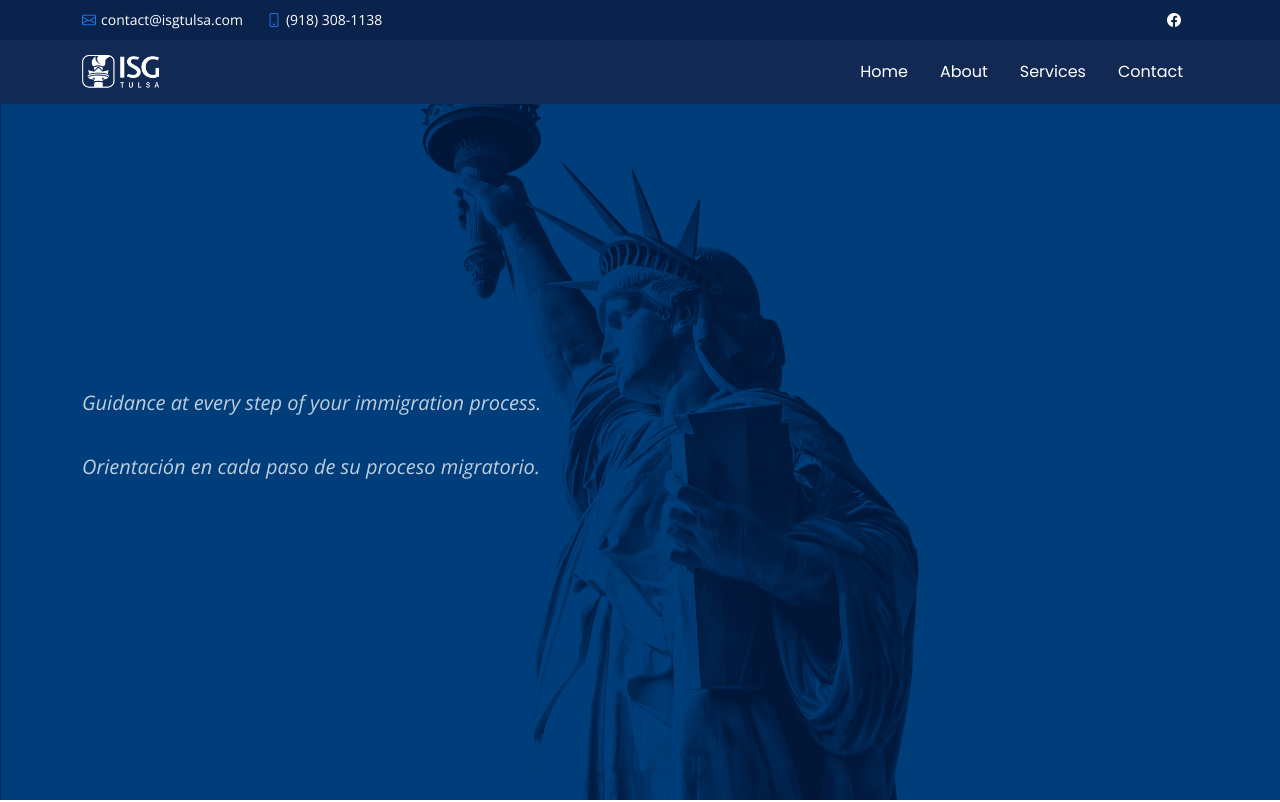
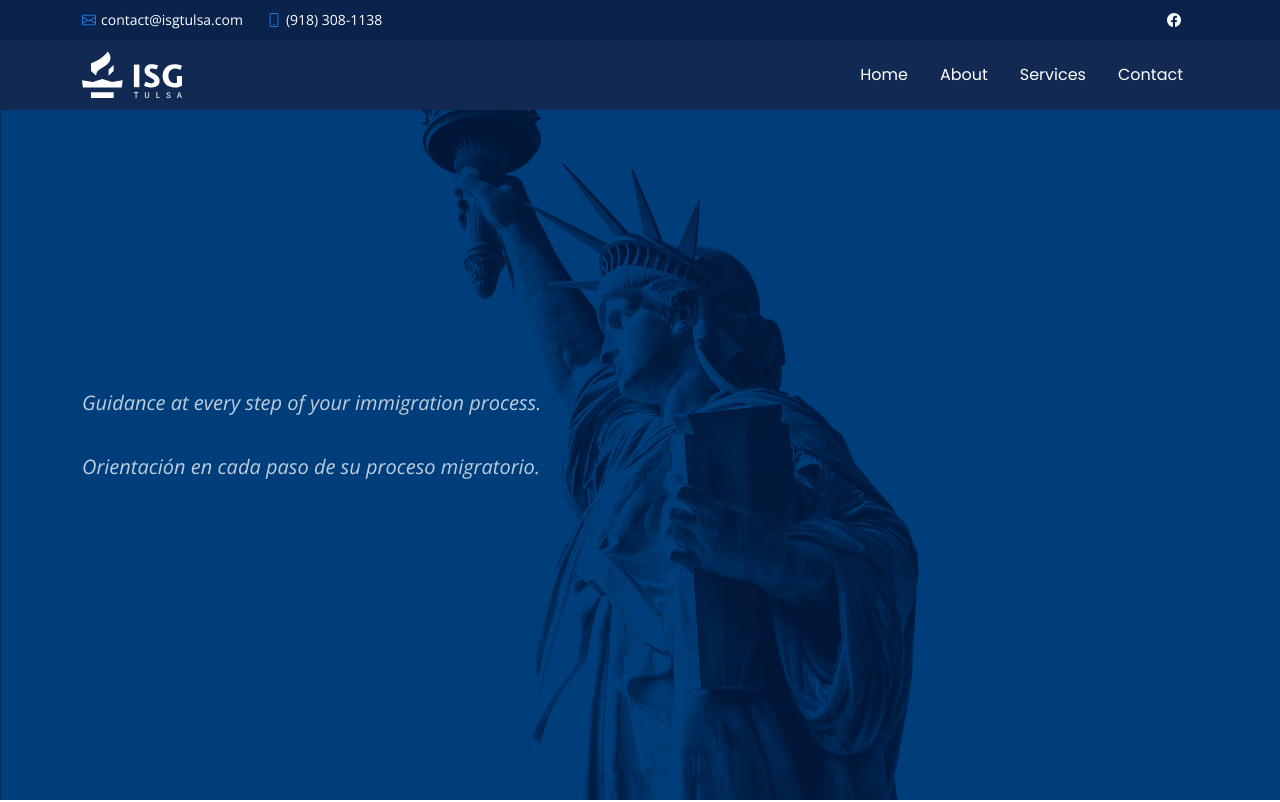
Before and after one commit to ISGW/isgsite, a plain HTML site: page index.html in a window 1280 px wide. Shown: the top 802 px of the page. Drawn offline with nearby package versions, Linux system fonts and the light colour scheme.

Commit message:
Update index.html

```diff
--- a/index.html
+++ b/index.html
@@ -63,8 +63,45 @@
       <div class="container position-relative d-flex align-items-center justify-content-between">
         <a href="index.html" class="logo d-flex align-items-center">
           <!-- Uncomment the line below if you also wish to use an image logo -->
-          <!-- <img src="assets/img/logo.png" alt=""> -->
-          <h1 class="sitename"><img src="assets/img/4logo.png"></h1>
+
+<h1 class="sitename">
+<svg id="Layer_2" data-name="Layer 2" xmlns="http://www.w3.org/2000/svg" viewBox="0 0 694.46 321.83" width="100" height="70">
+  <defs>
+    <style>
+      .cls-1, .cls-2 {
+        fill: #fff;
+      }
+      .cls-2 {
+        stroke: #fff;
+        stroke-miterlimit: 10;
+        stroke-width: .75px;
+      }
+    </style>
+  </defs>
+  <g id="Layer_1-2" data-name="Layer 1">
+    <g>
+      <g>
+        <path class="cls-1" d="m136.97,112.8c.21-.14.42-.28.62-.43,10.66-7.03,20.25-13.08,28.87-19.72,3.53-2.89,6.96-5.87,10.33-8.96,1.08-.98,2.16-1.99,3.23-3,.04-.03.08-.07.12-.12,3.58-3.71,6.97-7.75,10.16-12.29l.08-.13c4.64-7.96,7.28-17.22,7.28-27.1,0-6.25-1.06-12.26-3.02-17.84,0-.03-.02-.05-.03-.08-.65-1.52-1.37-3.09-2.2-4.68-2.11-4.14-4.84-8.51-8.27-13.12-.02-.03-.04-.06-.07-.08-1.58-1.78-3.27-3.46-5.07-5.02-.4-.34-1-.29-1.34.11-22.55,26.93-50.49,49.2-82.13,65.18-10.46,5.28-21.32,9.89-32.53,13.74-.38.13-.63.49-.63.89l.38,53.09c0,.26.11.51.31.69l3.82,3.47,5.09,4.64,24.58,22.37c.59.54,1.52.14,1.57-.65,1.15-17.97,11.09-33.57,25.59-42.5l13.25-8.44Z"/>
+        <path class="cls-1" d="m282.5,197.99l-5.99,48.26c-.06.47-.46.82-.93.82H6.93c-.47,0-.87-.35-.93-.82L0,197.99c-.08-.62.46-1.14,1.08-1.04l73.21,11.89c.14.02.29.01.43-.03l66.03-20.55c.18-.06.38-.06.56,0l66.45,20.56c.14.04.28.05.43.03l73.22-11.89c.62-.1,1.16.42,1.08,1.04Z"/>
+        <path class="cls-1" d="m220.1,92.93l-.29,40.28c0,.26-.11.51-.31.69l-3.82,3.47-29.6,26.93c-.61.55-1.58.12-1.57-.7l.29-40.28c0-.26.11-.51.31-.69l30.88-28.1,2.54-2.31c.61-.55,1.58-.12,1.57.7Z"/>
+        <rect class="cls-1" x="62.38" y="280.89" width="157.74" height="39.86" rx=".81" ry=".81"/>
+      </g>
+      <g>
+        <rect class="cls-1" x="360.37" y="88.59" width="38" height="156.8"/>
+        <path class="cls-1" d="m519.31,164.33h0c-5.28-4.22-11.13-8.01-17.4-11.25-5.89-3.04-11.4-6.06-16.37-8.98-4.69-2.75-8.66-5.71-11.81-8.79-2.5-2.44-3.71-5.22-3.71-8.49s1.17-5.54,3.68-7.58c2.75-2.23,6.62-3.37,11.52-3.37,4.18,0,8.63.36,13.23,1.06,4.62.71,9.93,1.92,15.78,3.61l4.18,1.21,11.11-27.32-5.02-1.57c-4.39-1.37-8.38-2.51-11.88-3.41-3.56-.91-7.06-1.62-10.4-2.12-3.29-.49-6.48-.84-9.48-1.05-3.01-.21-6.15-.32-9.34-.32-6.49,0-12.73.85-18.54,2.52-5.96,1.71-11.27,4.33-15.78,7.79-4.64,3.56-8.35,8.16-11.02,13.66-2.67,5.5-4.03,12-4.03,19.32,0,8.21,1.97,15.39,5.84,21.35,3.66,5.65,8.34,10.63,13.9,14.8,5.33,4,11.13,7.59,17.21,10.67,5.74,2.9,11.2,5.88,16.21,8.85,4.72,2.8,8.67,5.83,11.73,9,2.5,2.6,3.71,5.61,3.71,9.2,0,1.92-.41,3.63-1.26,5.22-.91,1.71-2.18,3.2-3.88,4.54-1.78,1.4-3.94,2.53-6.43,3.36-2.53.84-5.38,1.27-8.49,1.27-4.79,0-10.3-.61-16.36-1.83-5.98-1.19-12.5-3.48-19.39-6.8l-4.63-2.23-11.38,27.85,4.19,1.94c9.61,4.46,18.52,7.54,26.47,9.16,7.91,1.61,15.01,2.42,21.1,2.42,8.11,0,15.64-.98,22.38-2.92,6.89-1.98,12.9-4.9,17.88-8.69,5.1-3.88,9.11-8.74,11.93-14.46,2.82-5.71,4.25-12.25,4.25-19.44,0-8.7-1.98-16.3-5.89-22.59-3.71-5.97-8.36-11.21-13.83-15.59Z"/>
+        <path class="cls-1" d="m659.09,167.52v48.55c-2.42.51-4.51.82-6.23.95-2.71.19-5.53.29-8.36.29-7.3,0-13.75-1.39-19.17-4.14-5.49-2.78-10.13-6.49-13.79-11.06-3.73-4.65-6.62-10.05-8.59-16.08-1.99-6.09-3-12.46-3-18.94s1.01-13.34,3.01-19.58c1.95-6.11,4.88-11.51,8.71-16.07,3.8-4.52,8.54-8.19,14.11-10.91,5.51-2.7,12.01-4.06,19.33-4.06,4.41,0,9.29.48,14.51,1.44,5.2.95,11.58,2.88,18.97,5.73l4.51,1.74,10.91-28.32-4.32-1.82c-7.98-3.36-16.02-5.78-23.9-7.19-7.81-1.39-14.77-2.1-20.68-2.1-12.97,0-24.84,2.13-35.3,6.32-10.47,4.2-19.55,10.03-26.98,17.33-7.45,7.31-13.27,16-17.28,25.81-4,9.78-6.02,20.44-6.02,31.68s1.95,21.66,5.79,31.42c3.86,9.82,9.53,18.51,16.84,25.83,7.31,7.32,16.33,13.13,26.8,17.27,10.43,4.12,22.34,6.21,35.42,6.21,2.99,0,6.47-.21,10.32-.64,3.83-.42,7.88-1.05,12.04-1.89,4.2-.84,8.48-1.94,12.71-3.26,4.26-1.33,8.35-2.86,12.15-4.55l2.87-1.28v-68.69h-35.37Z"/>
+      </g>
+      <g>
+        <polygon class="cls-2" points="361.27 285.11 372.99 285.11 372.99 320.88 378 320.88 378 285.11 389.76 285.11 389.76 280.82 361.27 280.82 361.27 285.11"/>
+        <path class="cls-2" d="m460.72,306.28c0,6.59-2.18,10.95-9.24,10.95s-9.41-4.57-9.41-10.91v-25.5h-5.04v25.97c0,9.31,4.15,14.66,14.31,14.66,10.97,0,14.47-6.52,14.47-14.96v-25.67h-5.09v25.46Z"/>
+        <polygon class="cls-2" points="522.42 280.82 517.46 280.82 517.46 320.88 541 320.88 541.7 316.65 522.42 316.65 522.42 280.82"/>
+        <path class="cls-2" d="m601.87,297.5c-6.43-1.94-8.51-3.42-8.51-7.18s2.34-5.97,7.03-5.97c4.96,0,7.3,2.59,7.92,6.69h4.93c-.43-5.66-4.1-10.74-12.72-10.74-7.45,0-12.25,4.12-12.25,10.48,0,5.74,3.21,8.53,11.59,11.08,7.03,2.18,9.12,4.06,9.12,8.5s-3.17,6.92-7.97,6.92-8.27-2.51-9.05-7.71h-4.95c.58,7.3,5.48,11.76,13.79,11.76,8.73,0,13.34-4.86,13.34-11.53,0-5.52-2.39-9.3-12.26-12.3Z"/>
+        <path class="cls-2" d="m679.04,280.82h-6.3c-3.15,9.48-10.23,31.7-13.04,40.06h4.97l3.9-12.19h14.71l4.02,12.19h5.33l-13.6-40.06Zm-9.32,23.58c2.78-8.58,4.85-14.75,5.97-19.47h.1c.78,3.19,2.93,9.16,6.31,19.47h-12.38Z"/>
+      </g>
+    </g>
+  </g>
+</svg>
+</h1>
         </a>
 
         <nav id="navmenu" class="navmenu">
```
